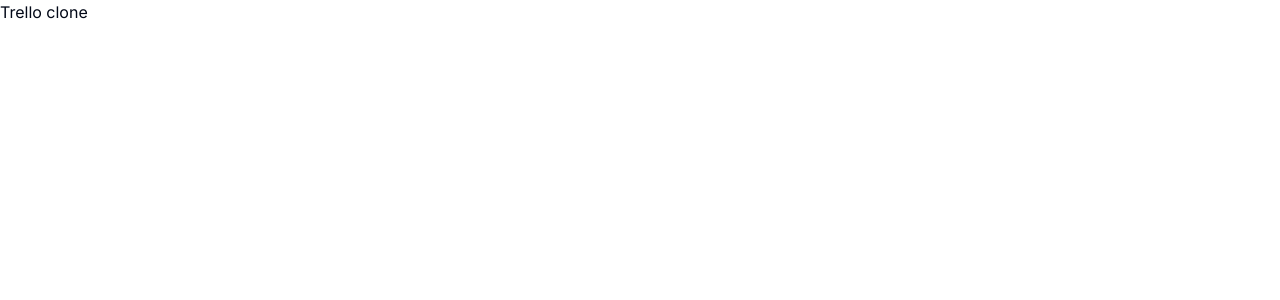
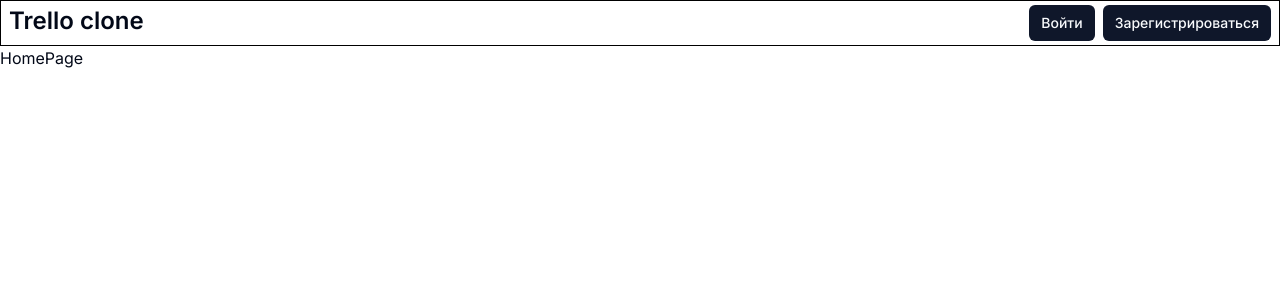
Before and after one commit to vadim36/todo-list-next, a Next.js app in the folder client/: page / in a window 1280 px wide. Shown: the top 300 px of the page. Built offline with nearby package versions, Linux system fonts and the light colour scheme.

Commit message:
add homepage with navbar

```diff
--- a/client/src/app/page.tsx
+++ b/client/src/app/page.tsx
@@ -1,7 +1,5 @@
-import { FC } from "react";
+import { HomePage } from "@/pages/HomePage";
 
-const App: FC = () => {
-  return <h1>Trello clone</h1>
+export default function App() {
+  return <HomePage/>
 }
-
-export default App
--- /dev/null
+++ b/client/src/entity/NavBar/components/NavBar.tsx
@@ -0,0 +1,27 @@
+"use client"
+
+import { Button } from "@/components/ui/button"
+import { AuthContext } from "@/shared/lib/context"
+import { useContext } from "react"
+import Link from "next/link"
+
+export function NavBar() {
+  const {isAuth, setIsAuth} = useContext(AuthContext)
+
+  return (
+    <nav className="flex gap-2">
+        {isAuth
+          ? (<>
+          <Button size="sm">Ваш аккаунт</Button>
+          <Button size="sm" onClick={() => setIsAuth(false)}>Выйти</Button>
+        </>)
+          : (<>
+            <Button size="sm" onClick={() => setIsAuth(true)}>Войти</Button>
+            <Button size="sm" asChild>
+              <Link href="/signup">Зарегистрироваться</Link>
+            </Button>
+        </>)
+      }
+    </nav>
+  )
+}
--- /dev/null
+++ b/client/src/entity/NavBar/index.ts
@@ -0,0 +1 @@
+export { NavBar } from "./components/NavBar";
--- /dev/null
+++ b/client/src/pages/HomePage/components/HomePage.tsx
@@ -0,0 +1,13 @@
+"use client"
+
+import { AppBar } from "@/widgets/AppBar"
+
+export function HomePage() {
+
+  return (
+    <>
+      <AppBar/>
+      HomePage
+    </>
+  )
+}
--- /dev/null
+++ b/client/src/pages/HomePage/index.ts
@@ -0,0 +1,2 @@
+
+export {HomePage} from "./components/HomePage"
--- /dev/null
+++ b/client/src/widgets/AppBar/components/AppBar.tsx
@@ -0,0 +1,10 @@
+import { NavBar } from "@/entity/NavBar"
+
+export function AppBar() {
+  return (
+    <header className="flex border border-black py-1 px-2 justify-between">
+      <h2 className="font-semibold text-2xl">Trello clone</h2>
+      <NavBar/>
+    </header>
+  )
+}
--- /dev/null
+++ b/client/src/widgets/AppBar/index.ts
@@ -0,0 +1 @@
+export {AppBar} from './components/AppBar'
```
